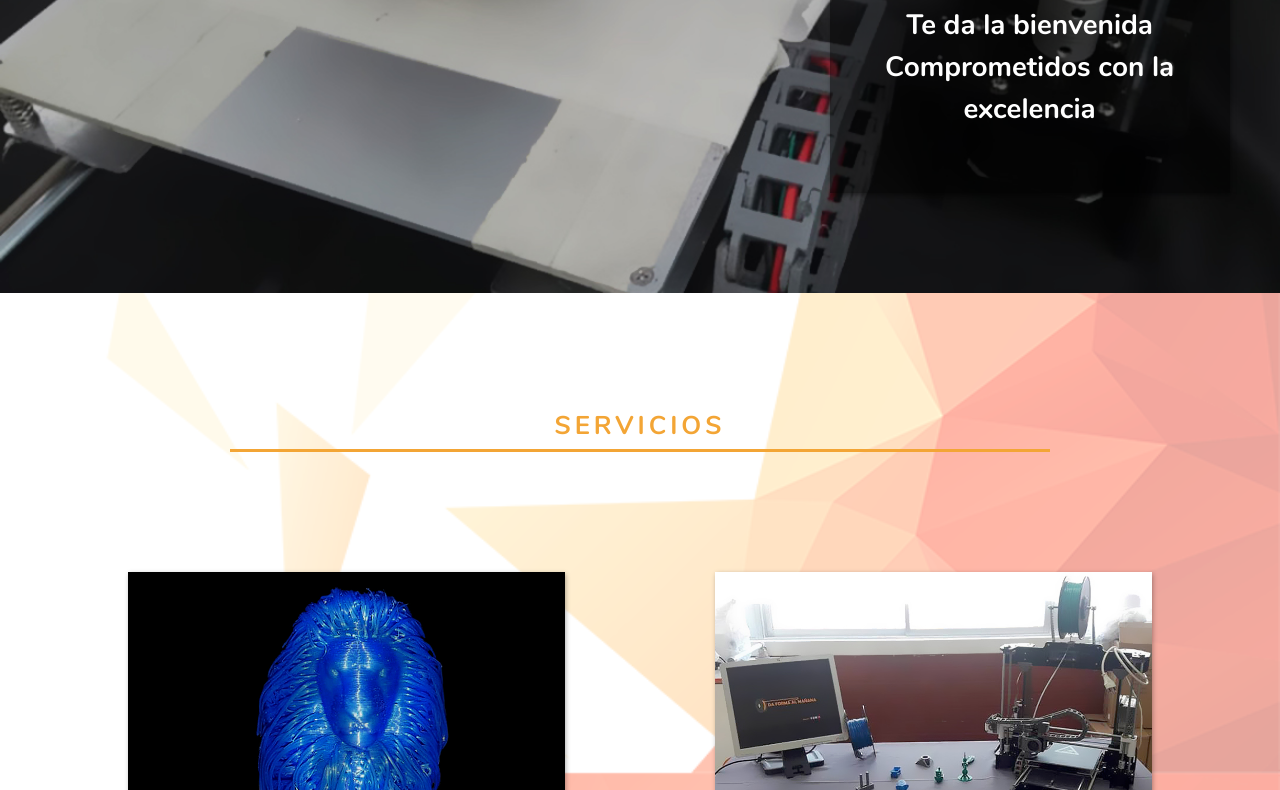
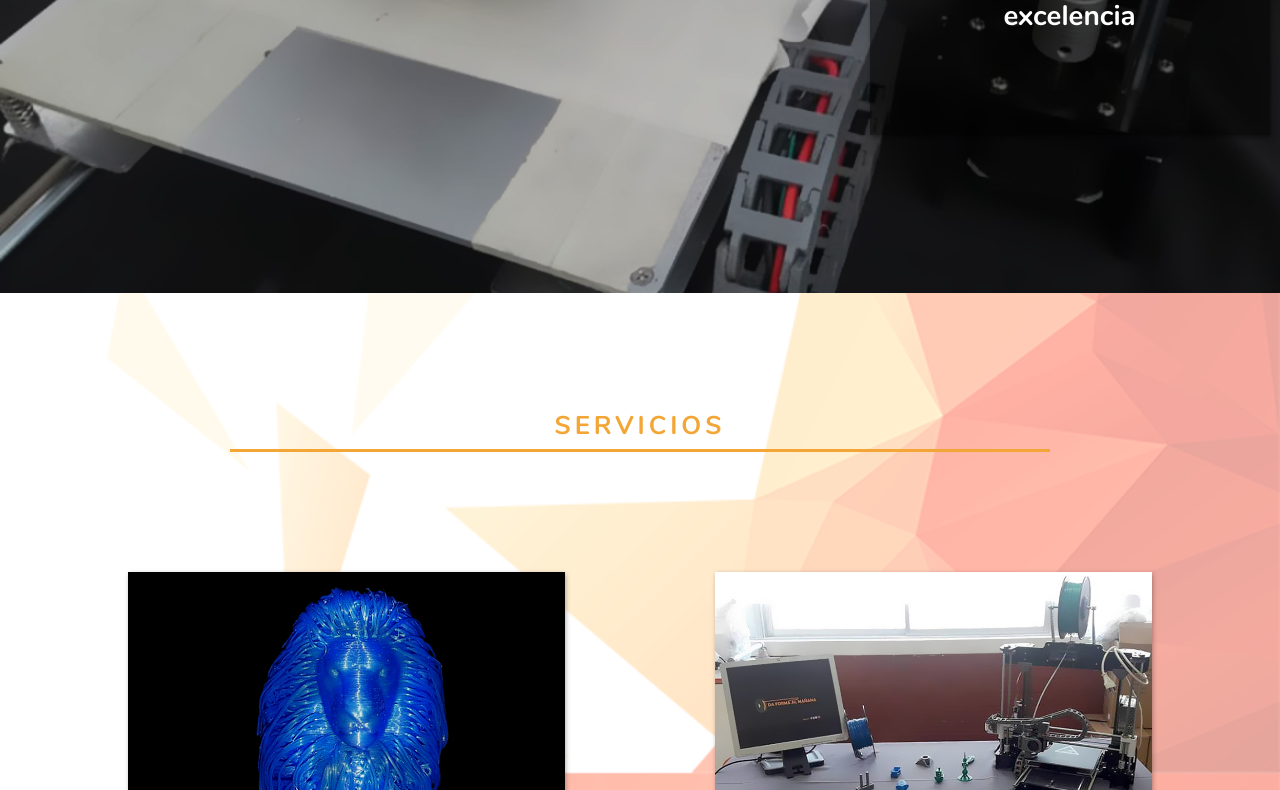
Before and after one commit to YukiBunny/phi-ciencia, a plain HTML site: page index.html in a window 1280 px wide. Shown: the part 507-1297 px from the top of the page. Drawn offline with Linux system fonts and the light colour scheme.

Commit message:
im loosing my mind

```diff
--- a/css/index.css
+++ b/css/index.css
@@ -169,14 +169,14 @@ article {
 
 #inicio_textbox {
     position: relative;
-    bottom: -50%;
+    bottom: -40%;
     left: 50%;
-    -webkit-transform: translateX(-55%);
-    -ms-transform: translateX(-55%);
-    transform: translateX(-55%);
-    height: 250px;
+    -webkit-transform: translateX(-45%);
+    -ms-transform: translateX(-45%);
+    transform: translateX(-45%);
+    height: 50vh;
     max-width: 275px;
-    padding: 40px;
+    padding: 5px;
     background-color: #00000080;
     -webkit-box-shadow: 0.5px 2px 5px #00000080;
     box-shadow: 0.5px 2px 5px #00000080;
@@ -311,6 +311,7 @@ article {
     display: grid;
     grid-gap: 25px 0;
     padding: 20px 0;
+    width: 90%;
 }
 
 #RRSS span {
```
